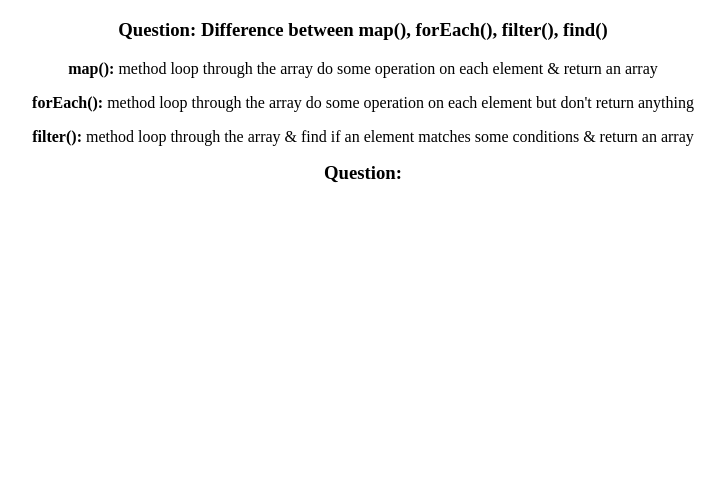
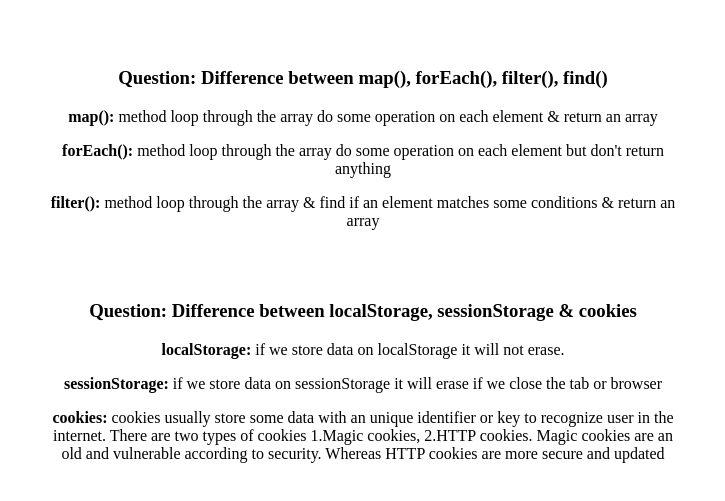
Before and after one commit to jesandante007/quiz-hero, a plain HTML site: page blog.html in a window 1280 px wide. Shown: the part 61-562 px from the top of the page, without its empty margins (277-1002 px from the left). Drawn offline with Linux system fonts and the light colour scheme.

Commit message:
question two

```diff
--- a/blog.html
+++ b/blog.html
@@ -8,9 +8,11 @@
     <style>
         body{
             text-align: center;
+            width: 50%;
+            margin: 0 auto;
         }
         .mt{
-            margin-top: 10px;
+            margin-top: 70px;
         }
     </style>
 </head>
@@ -20,6 +22,9 @@
     <p><strong>map():</strong> method loop through the array do some operation on each element & return an array</p>
     <p><strong>forEach():</strong> method loop through the array do some operation on each element but don't return anything</p>
     <p><strong>filter():</strong> method loop through the array & find if an element matches some conditions & return an array</p>
-    <h3 class="mt">Question: </h3>
+    <h3 class="mt">Question: Difference between localStorage, sessionStorage & cookies</h3>
+    <p><strong>localStorage:</strong> if we store data on localStorage it will not erase. </p>
+    <p><strong>sessionStorage:</strong> if we store data on sessionStorage it will erase if we close the tab or browser</p>
+    <p><strong>cookies:</strong> cookies usually store some data with an unique identifier or key to recognize user in the internet. There are two types of cookies 1.Magic cookies, 2.HTTP cookies. Magic cookies are an old and vulnerable according to security. Whereas HTTP cookies are more secure and updated</p>
 </body>
 </html>
```
